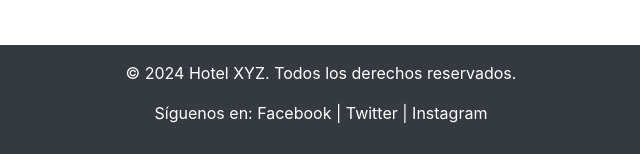
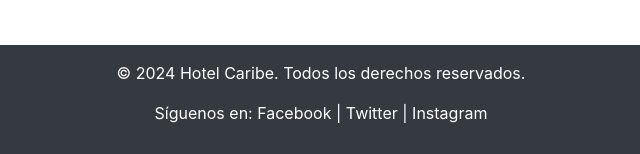
Before and after one commit to mikatiba/hotel_reservations_system, a plain HTML site: page presentation_layer/index.html in a window 1280 px wide. Shown: the part 1439-1593 px from the top of the page, 319-959 px from the left. Drawn offline with Linux system fonts and the light colour scheme.

Commit message:
Cambios adicionales all presentation layer

```diff
--- a/presentation_layer/footer.html
+++ b/presentation_layer/footer.html
@@ -1,6 +1,6 @@
 <footer class="bg-dark text-white text-center py-3">
     <div class="container">
-        <p>&copy; 2024 Hotel XYZ. Todos los derechos reservados.</p>
+        <p>&copy; 2024 Hotel Caribe. Todos los derechos reservados.</p>
         <p>Síguenos en:
             <a href="#" class="text-white">Facebook</a> |
             <a href="#" class="text-white">Twitter</a> |
```
